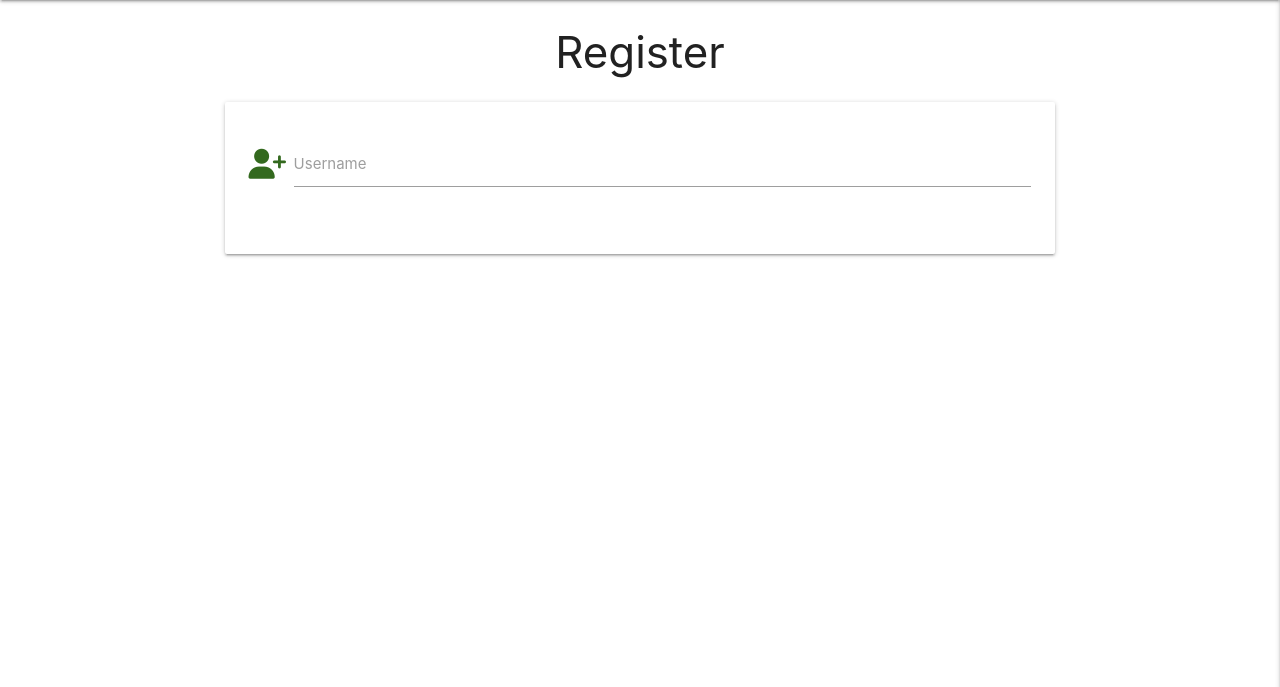
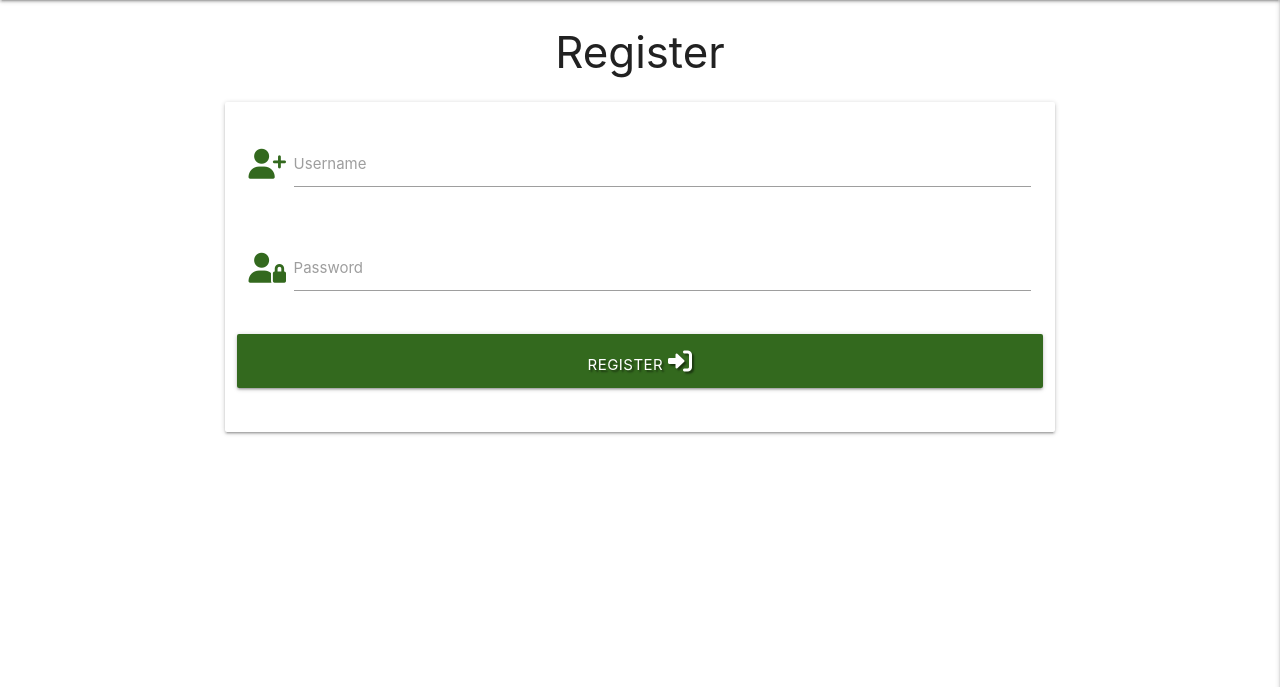
Before and after one commit to Code-Institute-Submissions/Morpheus-23-my-dutch-life_JulRseub, a Flask app: page /register in a window 1280 px wide. Shown: the part 64-751 px from the top of the page. Run offline with Flask 2, Linux system fonts and the light colour scheme; some libraries are stand-ins or nearby versions.

Commit message:
Completed register form with submit button

```diff
--- a/templates/register.html
+++ b/templates/register.html
@@ -4,8 +4,9 @@
 <h3 class="center-align">Register</h3>
 
 <div class="row">
-        <div class="col s12 m8 offset-m2">
-            <form class="card-panel ">
+    <form class="col s12 m8 offset-m2" method="POST" action="{{ url_for('register') }}">
+        <div class="card-panel ">
+            <!-- username -->
             <div class="row">
                 <div class="input-field col s12">
                     <i class="fas fa-user-plus prefix light-green-text text-darken-4"></i>
@@ -13,8 +14,22 @@
                     <label for="username">Username</label>
                 </div>
             </div>
+            <!-- password -->
+            <div class="row">
+                <div class="input-field col s12">
+                    <i class="fas fa-user-lock prefix light-green-text text-darken-4"></i>
+                    <input id="password" name="password" type="password" class="validate">
+                    <label for="password">Password</label>
+                </div>
+            </div>
+            <!-- register -->
+            <div class="row">
+                <button type="submit" class="col s12 btn-large light-green darken-4 text-shadow">
+                    Register <i class="fas fa-sign-in-alt"></i>
+                </button>
+            </div>
+        </div>
     </form>
-        </div>
 </div>
 
 {% endblock %}
```
Lines whose indentation alone changed are shown as unchanged.
